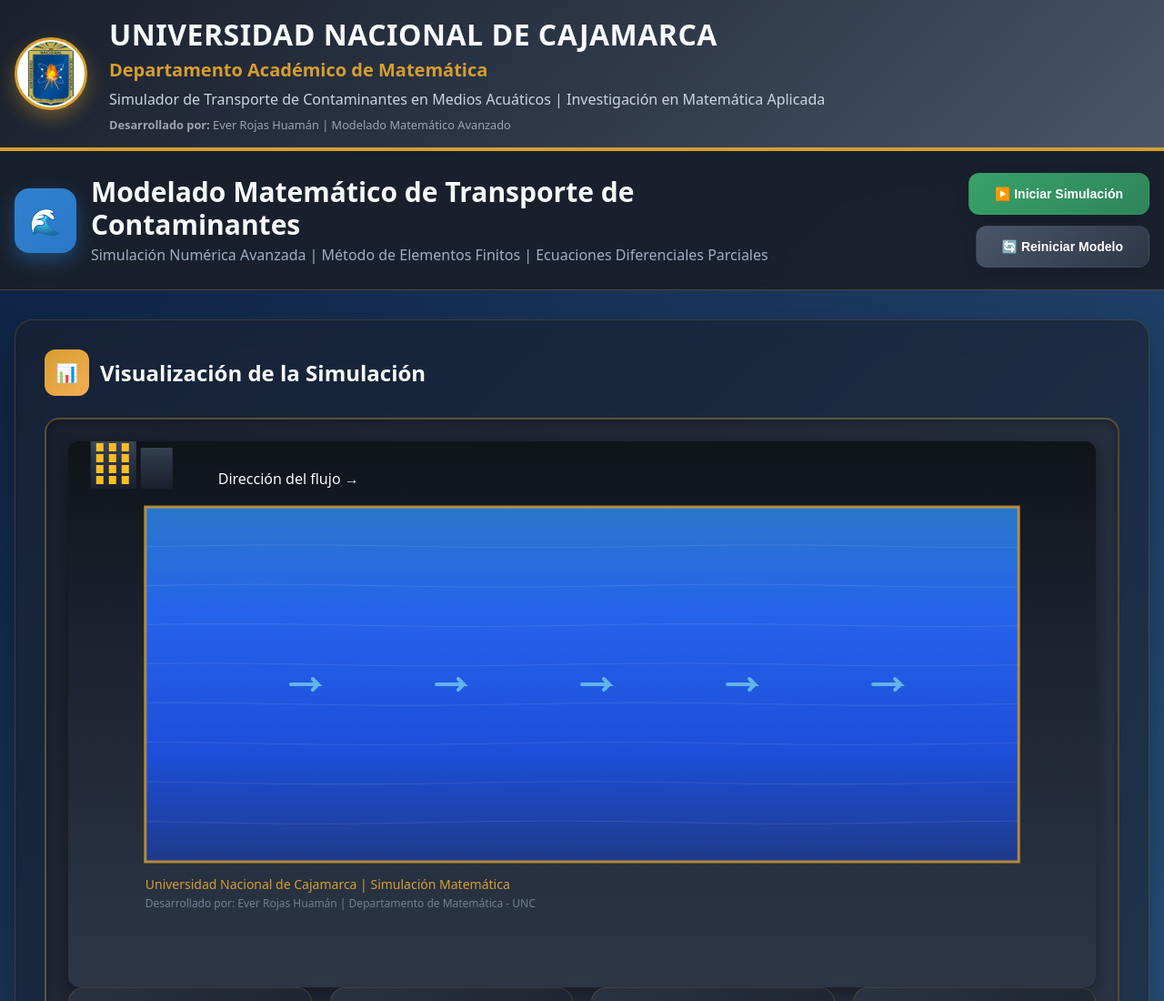
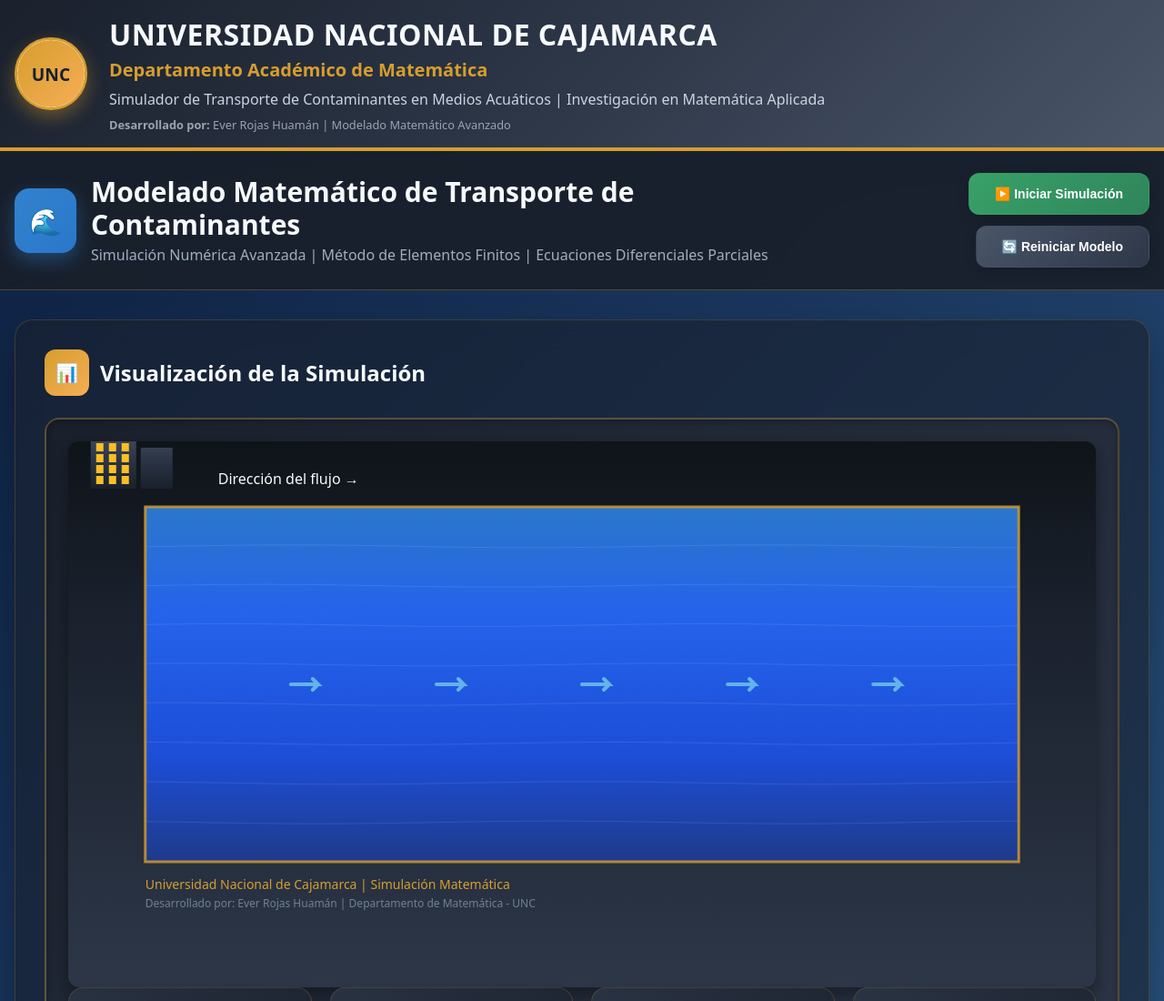
Before and after one commit to ever123404/ponencia1-viernes-academico, a website: page index.html in a window 1280 px wide. Shown: the top 1100 px of the page at 91% size. Drawn offline with Linux system fonts and the light colour scheme.

```diff
--- a/index.html
+++ b/index.html
@@ -610,9 +610,8 @@
         <header class="institutional-header">
             <div class="institutional-content">
                 <div class="university-logo">
-                    <!-- Reemplaza "ruta-a-tu-logo.png" con la ruta real de tu archivo PNG -->
-                    <img src="logo-unc.png" alt="Logo Universidad Nacional de Cajamarca" onerror="this.style.display='none'; this.nextElementSibling.style.display='flex'">
-                    <div class="university-logo-placeholder" style="display: none;">UNC</div>
+                    <!-- Logo temporal hasta que subas el archivo PNG -->
+                    <div class="university-logo-placeholder" style="display: flex;">UNC</div>
                 </div>
                 <div class="university-info">
                     <h1 class="university-name">Universidad Nacional de Cajamarca</h1>
```
